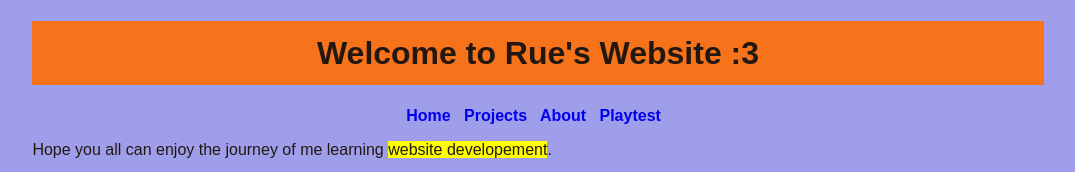
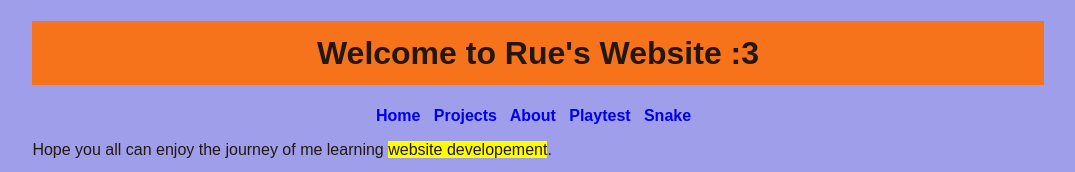
Before and after one commit to MysteryMann123/Testwebsite.rue, a plain HTML site: page index.html in a window 1280 px wide. Shown: the top 172 px of the page, without its empty margins (102-1177 px from the left). Drawn offline with Linux system fonts and the light colour scheme.

Commit message:
added snake game page (WIP)

```diff
--- a/index.html
+++ b/index.html
@@ -33,6 +33,10 @@
                 Playtest
             </a> &nbsp;
 
+            <a href="snake.html">
+                Snake
+            </a> &nbsp;
+
         </nav>
         <p>Hope you all can enjoy the journey of me learning <mark>website developement</mark>.</p>
         <img src="+Flames.png" alt="Picture of Creator">
```
